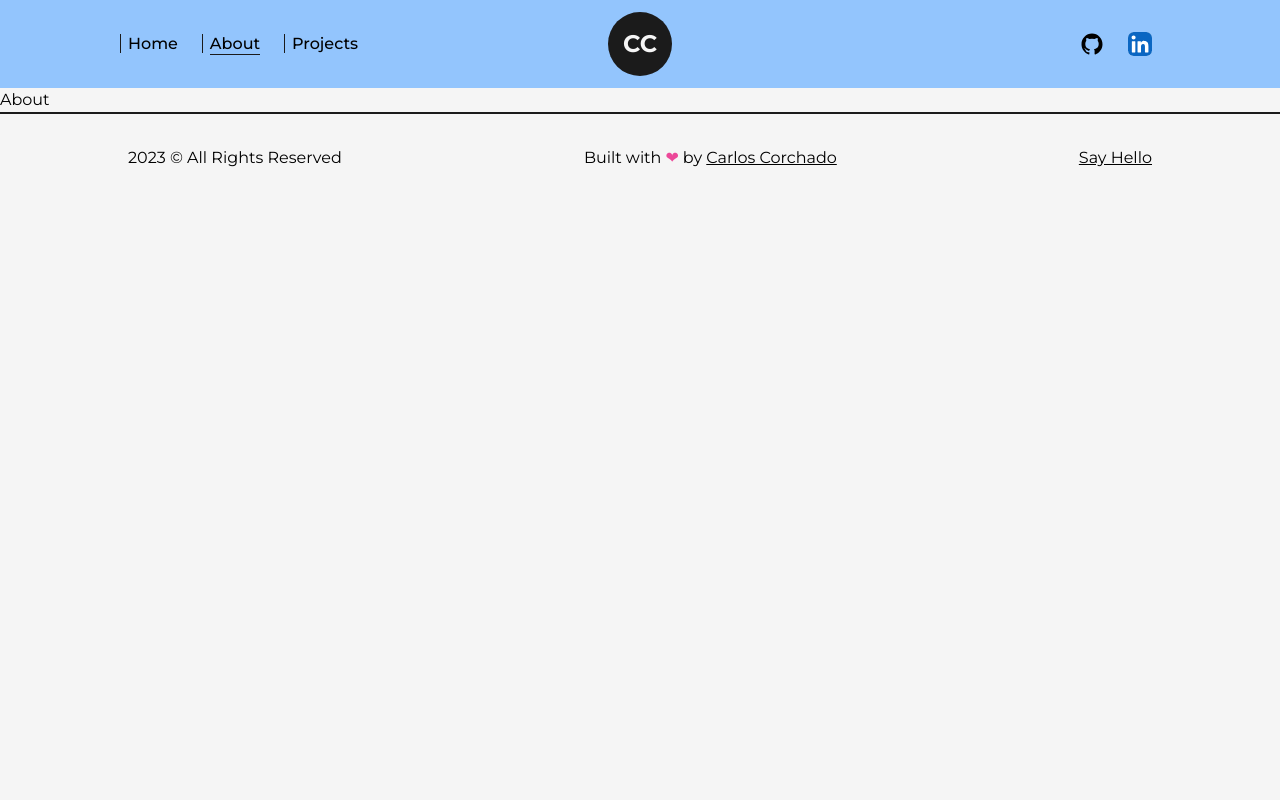
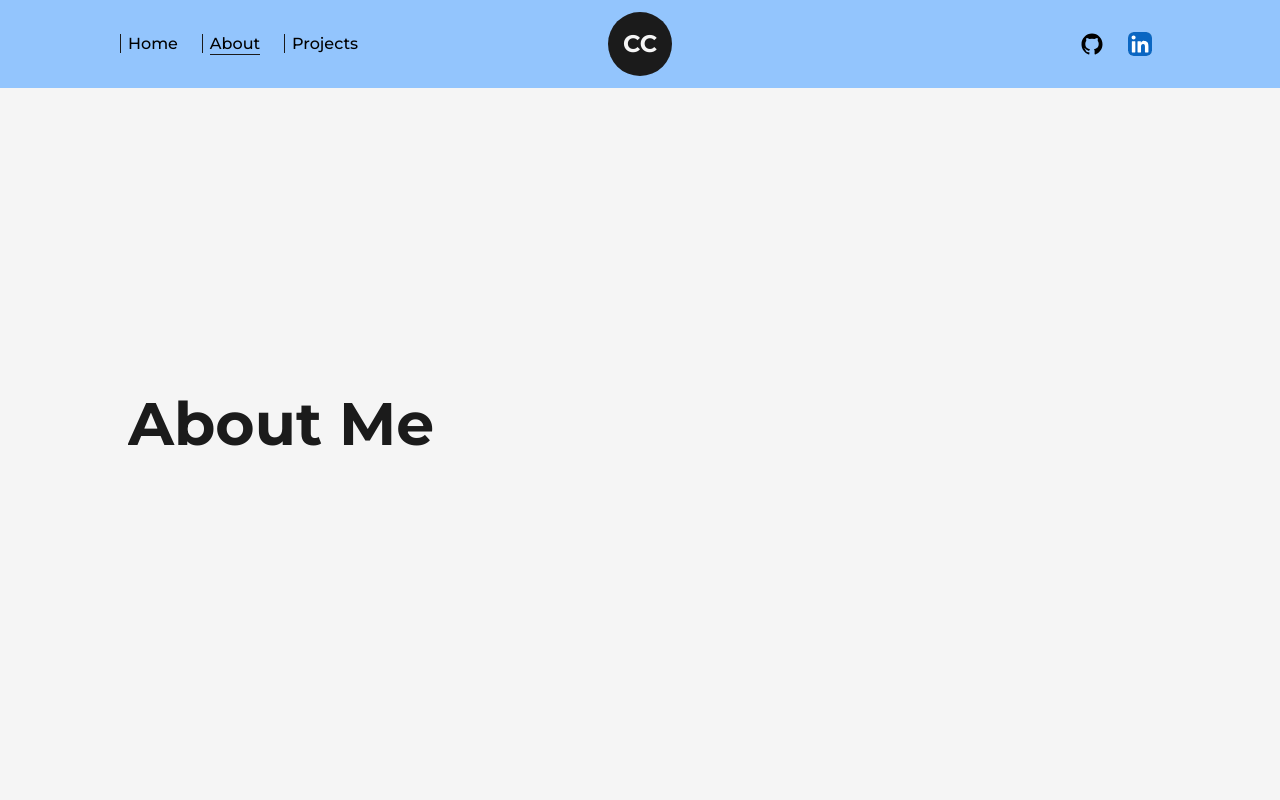
Before and after one commit to carcormir/portfolio, a Next.js app: page /about in a window 1280 px wide. Shown: the top 800 px of the page. Built offline with nearby package versions, Linux system fonts and the light colour scheme.

Commit message:
added transition effect to main page and about page

```diff
--- a/pages/about.tsx
+++ b/pages/about.tsx
@@ -1,11 +1,20 @@
+import AnimatedText from '@/components/AnimatedText'
+import Layout from '@/components/Layout'
 import NavBar from '@/components/NavBar'
+import TransitionEffect from '@/components/TransitionEffect'
 import Image from 'next/image'
+import Link from 'next/link'
 
 export default function About() {
   return (
     <>
-      <main className=''>
-        About
+      <TransitionEffect/>
+      <main className='flex items-center text-dark w-full min-h-screen '>
+        <Layout className='pt-0'>
+          <div>
+            <AnimatedText text={'About Me'} className='!text-6xl text-left'/>
+          </div>
+        </Layout>
       </main>
     </>
   )
--- a/pages/index.tsx
+++ b/pages/index.tsx
@@ -4,10 +4,12 @@ import NavBar from '@/components/NavBar'
 import Layout from '@/components/Layout'
 import AnimatedText from '@/components/AnimatedText'
 import profilePic from '@/public/images/profile/developer-pic-1.png'
+import TransitionEffect from '@/components/TransitionEffect'
 
 export default function Home() {
   return (
     <>
+      <TransitionEffect />
       <main className='flex items-center text-dark w-full min-h-screen '>
         <Layout className='pt-0'>
           <div className='flex items-center justify-between w-full'>
```
